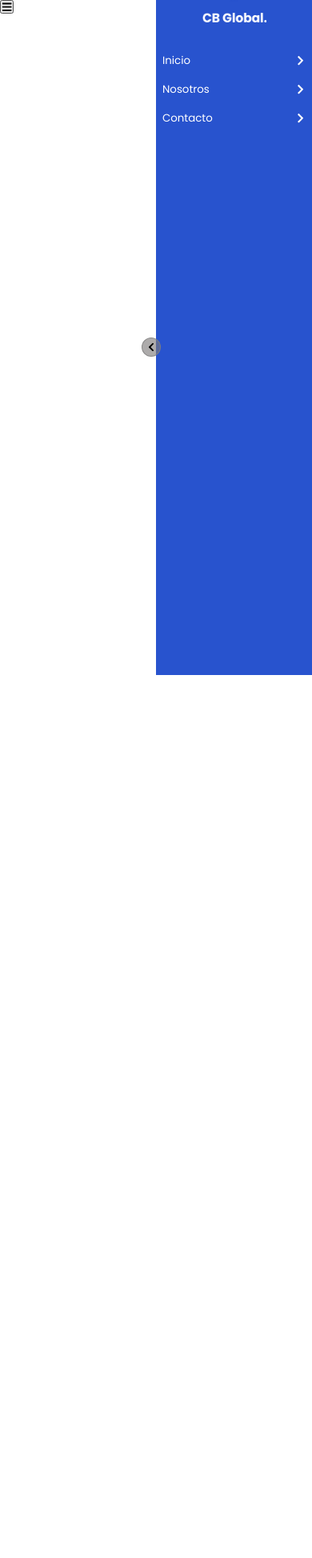
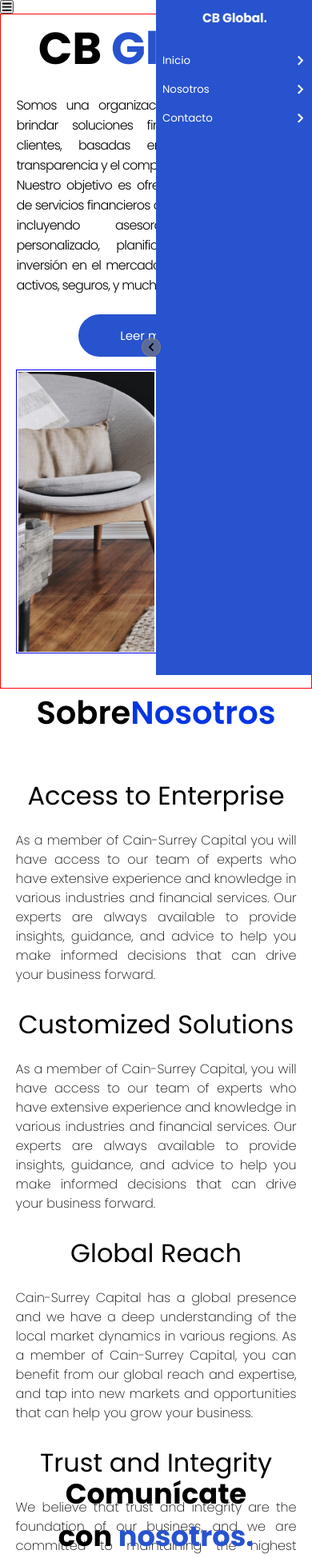
Before and after one commit to Franco-Calvo/cbglobal, a React (Create React App) app: page / in a window 390 px wide. Shown: the top 1948 px of the page at 80% size. Before the commit the page ends 844 px from the top, so only its background shows below. Built offline with nearby package versions, Linux system fonts and the light colour scheme.

Commit message:
Lucero (#4)
* Nosotros

* Nosotros terminado

* Cambios

```diff
--- a/src/pages/Home/Home.jsx
+++ b/src/pages/Home/Home.jsx
@@ -2,13 +2,12 @@ import React from "react";
 import "./home.css";
 import { FaArrowRight } from "react-icons/fa";
 import { Link as Anchor } from "react-router-dom";
-import Oficina1 from "../../images/Oficina1.png"
-import Oficina2 from "../../images/Oficina2.png"
+import Oficina1 from "../../images/Oficina1.png";
+import Oficina2 from "../../images/imagen01.png";
 
 export default function Home() {
   return (
     <div className="HomeContainer">
-
       <div className="home-tittle">
         <h1>
           CB <span>Global.</span>
@@ -32,14 +31,13 @@ export default function Home() {
       </div>
 
       <div className="content-images-home">
-        <div className="image-one">
-          <img src={Oficina1}  alt="Imagen de oficina numero 2" />
+        <div className="image">
+          <img src={Oficina2} alt="Imagen de oficina numero 2" />
         </div>
-        <div className="image-two">
-          <img src={Oficina2}  alt="Imagen de oficina numero 2" />
+        <div className="image">
+          <img src={Oficina2} alt="Imagen de oficina numero 2" />
         </div>
       </div>
-
     </div>
   );
 }
--- a/src/pages/Home/home.css
+++ b/src/pages/Home/home.css
@@ -4,12 +4,10 @@
   display: flex;
   align-items: center;
   flex-direction: column;
-  gap: 2rem;
-
-  margin-top: 5rem;
-
+  gap: 1rem;
+  border: 1px solid red;
 }
-
+/*Title*/
 .home-tittle {
   width: 90%;
   display: flex;
@@ -19,7 +17,6 @@
 
 .home-tittle h1 {
   font-size: 10rem;
-  height: 12rem;
 }
 
 .home-tittle h1 span {
@@ -36,6 +33,10 @@
 
 .home-content p {
   width: 80%;
+  text-align: justify;
+  text-justify: inter-word;
+  letter-spacing: -0.05em;
+  font-weight: 300;
 }
 
 .home-content .button-info {
@@ -58,27 +59,74 @@
   transition: 400ms all;
 }
 
+/*Images*/
+
 .content-images-home {
   width: 90%;
+  min-height: 350px;
   display: flex;
-  justify-content: flex-start;
-  gap: 2rem;
+  justify-content: space-around;
+  align-items: center;
+  flex-wrap: wrap;
+  border: 1px solid blue;
 }
 
-.content-images-home .image-one {
-  width: 65%;
+.image {
+  width: 49%;
+  height: 350px;
+  display: flex;
+  margin: 0.5%;
 }
 
-.content-images-home .image-one img {
+.image img {
   width: 100%;
-  object-fit: contain;
+  min-height: 100%;
+  object-fit: cover;
 }
 
-.content-images-home .image-two {
-  width: 35%;
+@media (max-width: 1024px) {
+  .home-tittle h1 {
+    font-size: 8rem;
+    width: 100%;
+  }
+
+  .home-content .button-info {
+    width: 20%;
+    font-size: 12px;
+  }
 }
 
-.content-images-home .image-two img {
-  width: 100%;
-  object-fit: contain;
+@media (max-width: 768px) {
+  .home-title {
+    justify-content: center;
+  }
+  .home-tittle h1 {
+    font-size: 6rem;
+    text-align: center;
+  }
 }
+
+@media (max-width: 560px) {
+  .home-tittle h1 {
+    font-size: 5rem;
+  }
+
+  .home-content {
+    width: 100%;
+    flex-direction: column;
+  }
+
+  .home-content p {
+    width: 90%;
+  }
+  .home-content .button-info {
+    font-size: 15px;
+    width: 50%;
+  }
+
+  @media (max-width: 470px) {
+    .home-tittle h1 {
+      font-size: 3.5rem;
+    }
+  }
+}
--- a/src/pages/Index/Index.jsx
+++ b/src/pages/Index/Index.jsx
@@ -3,14 +3,16 @@ import Home from "../Home/Home";
 import Nosotros from "../Nosotros/Nosotros";
 import Contacto from "../Contacto/Contacto";
 import Navbar from "../../components/Navbar";
+import Footer from "../../components/Footer/Footer";
 
 export default function Index() {
   return (
     <>
-      <Navbar/>
-      {/* <Home /> */}
-      {/* <Nosotros /> */}
-      {/* <Contacto /> */}
+      <Navbar />
+      <Home />
+      <Nosotros />
+      <Contacto />
+      <Footer />
     </>
   );
 }
--- a/src/pages/Nosotros/Nosotros.jsx
+++ b/src/pages/Nosotros/Nosotros.jsx
@@ -5,41 +5,82 @@ import image from "../../images/Image.png";
 export default function Nosotros() {
   return (
     <div className="HomeNosotros">
-      <div className="us-p">
-        <h2>Nosotros</h2>
-
-        <span>
-          • Contamos con un equipo de expertos altamente calificados en
-          finanzas, inversiones y seguros, con años de experiencia en el sector
-          financiero. Nuestra capacidad para entender las necesidades de
-          nuestros clientes y crear soluciones personalizadas nos distingue de
-          la competencia.
-        </span>
-
-        <span>
-          • En nuestra empresa, valoramos la integridad y la transparencia en
-          todo lo que hacemos. Trabajamos diligentemente para asegurarnos de que
-          nuestros clientes comprendan completamente sus opciones financieras y
-          las consecuencias de cada una de ellas.
-        </span>
-
-        <span>
-          • Estamos comprometidos en construir relaciones a largo plazo con
-          nuestros clientes, basadas en la confianza y el respeto mutuo. Nos
-          enorgullece nuestra capacidad para ayudar a nuestros clientes a
-          alcanzar sus objetivos financieros y estamos ansiosos de trabajar con
-          usted para hacer lo mismo.
-        </span>
-
-        <span>
-          • Gracias por considerar nuestra empresa para sus necesidades
-          financieras. Esperamos tener la oportunidad de ayudarle a alcanzar sus
-          objetivos financieros y alcanzar la estabilidad financiera que busca.
-        </span>
+      <div className="nosotros-title">
+        <h2 className="title-one">Sobre</h2>
+        <h2 className="title-two">Nosotros</h2>
       </div>
 
-      <div className="container-img">
-        <img src={image} alt="" />
+      <div className="nosotros-container">
+        <div className="nosotros-contenid">
+          <h2 className="title-container">Access to Enterprise</h2>
+          <span>
+            As a member of Cain-Surrey Capital you will have access to our team
+            of experts who have extensive experience and knowledge in various
+            industries and financial services. Our experts are always available
+            to provide insights, guidance, and advice to help you make informed
+            decisions that can drive your business forward.
+          </span>
+        </div>
+
+        <div className="nosotros-contenid">
+          <h2 className="title-container">Customized Solutions</h2>
+          <span>
+            As a member of Cain-Surrey Capital, you will have access to our team
+            of experts who have extensive experience and knowledge in various
+            industries and financial services. Our experts are always available
+            to provide insights, guidance, and advice to help you make informed
+            decisions that can drive your business forward.
+          </span>
+        </div>
+
+        <div className="nosotros-contenid">
+          <h2 className="title-container">Global Reach</h2>
+          <span>
+            Cain-Surrey Capital has a global presence and we have a deep
+            understanding of the local market dynamics in various regions. As a
+            member of Cain-Surrey Capital, you can benefit from our global reach
+            and expertise, and tap into new markets and opportunities that can
+            help you grow your business.
+          </span>
+        </div>
+
+        <div className="nosotros-contenid">
+          <h2 className="title-container">Trust and Integrity</h2>
+          <span>
+            We believe that trust and integrity are the foundation of our
+            business, and we are committed to maintaining the highest ethical
+            standards in everything we do. When you become a member of
+            Cain-Surrey Capital, you can trust that we will always act in your
+            best interest.
+          </span>
+        </div>
+      </div>
+
+      <div className="nosotros-cards">
+        <div className="card">
+          <h2>Innovative Approach</h2>
+          <span>
+            We combine our extensive experience and knowledge with cutting-edge
+            technology to develop customized solutions that help our clients
+            achieve their goals.
+          </span>
+        </div>
+        <div className="card">
+          <h2>Client-Centered Ethos</h2>
+          <span>
+            We believe that the success of our clients is our success, and we
+            are committed to building long-term relationships based on trust,
+            integrity, and transparency
+          </span>
+        </div>
+        <div className="card">
+          <h2>Local Expertise</h2>
+          <span>
+            We combine our global reach with local expertise to provide our
+            clients with insights and advice that are tailored to the specific
+            market dynamics in their region.
+          </span>
+        </div>
       </div>
     </div>
   );
--- a/src/pages/Nosotros/nosotros.css
+++ b/src/pages/Nosotros/nosotros.css
@@ -1,41 +1,153 @@
 .HomeNosotros {
-  display: flex;
   width: 100%;
   height: 100vh;
+  display: flex;
+  align-items: center;
   flex-direction: column;
-  align-items: center;
-  justify-content: flex-start;
+  gap: 2rem;
 }
 
-.us-p {
+/*Title*/
+
+.nosotros-title {
+  display: flex;
+  justify-content: flex-start;
+  width: 90%;
+  flex-wrap: wrap;
+}
+
+.title-one {
+  color: black;
+}
+
+.title-two {
+  color: #0536e3;
+}
+
+h2 {
+  font-size: 6rem;
+  font-weight: 600;
+}
+
+/*Contenido*/
+
+.nosotros-container {
   display: flex;
   width: 90%;
-  justify-content: flex-start;
-  flex-direction: column;
+  justify-content: center;
   align-items: center;
-  font-size: 16px;
+  height: auto;
+  flex-wrap: wrap;
   gap: 1rem;
+  padding: 8px 0px;
 }
 
-.us-p h2 {
-  font-size: 4rem;
+.nosotros-contenid {
+  display: flex;
+  flex-direction: column;
+  justify-content: center;
+  align-items: center;
+  width: 48%;
 }
 
-.container-img {
+.title-container {
+  font-size: 32px;
   display: flex;
-  justify-content: center;
-  align-items: center;
-  width: 90%;
-  height: 100%;
-  overflow: hidden;
-  margin-bottom: 10px;
+  justify-content: flex-start;
+  width: 100%;
+  margin: 10px 0px 20px 0px;
+  font-weight: 400;
 }
 
-.container-img img {
+.nosotros-contenid span,
+.card span {
+  font-size: 16px;
+  font-weight: lighter;
+  line-height: 24px;
+  text-align: justify;
+}
+
+/*Cards*/
+
+.nosotros-cards {
   display: flex;
-  justify-content: center;
+  width: 90%;
+  justify-content: space-between;
   align-items: center;
-  object-fit: cover;
-  width: 100%;
-  height: 100%;
+  gap: 1rem;
+  padding: 1rem;
+  flex-wrap: wrap;
 }
+
+.card {
+  display: flex;
+  width: 30%;
+  flex-direction: column;
+  justify-content: space-around;
+  border: 1px black;
+  background-color: #151515;
+  height: 400px;
+  border-radius: 10%;
+  padding: 1.5rem;
+  color: white;
+}
+
+.card h2 {
+  font-size: 2rem;
+}
+
+/*Responsive*/
+@media (max-width: 1024px) {
+  .card h2 {
+    font-size: 1.5rem;
+  }
+}
+
+@media (max-width: 800px) {
+  .nosotros-title {
+    justify-content: center;
+    align-items: center;
+  }
+  h2 {
+    font-size: 4rem;
+  }
+
+  .nosotros-cards {
+    flex-direction: column;
+  }
+
+  .card {
+    width: 100%;
+  }
+}
+
+@media (max-width: 670px) {
+  .nosotros-container {
+    flex-direction: column;
+  }
+
+  .title-container {
+    width: 100%;
+  }
+
+  .nosotros-contenid {
+    width: 100%;
+  }
+}
+
+@media (max-width: 535px) {
+  h2 {
+    font-size: 3rem;
+  }
+
+  .title-container {
+    justify-content: center;
+    text-align: center;
+  }
+
+  @media (max-width: 400px) {
+    h2 {
+      font-size: 2.5rem;
+    }
+  }
+}
```
Also changed, not shown: src/images/imagen01.png (added).
